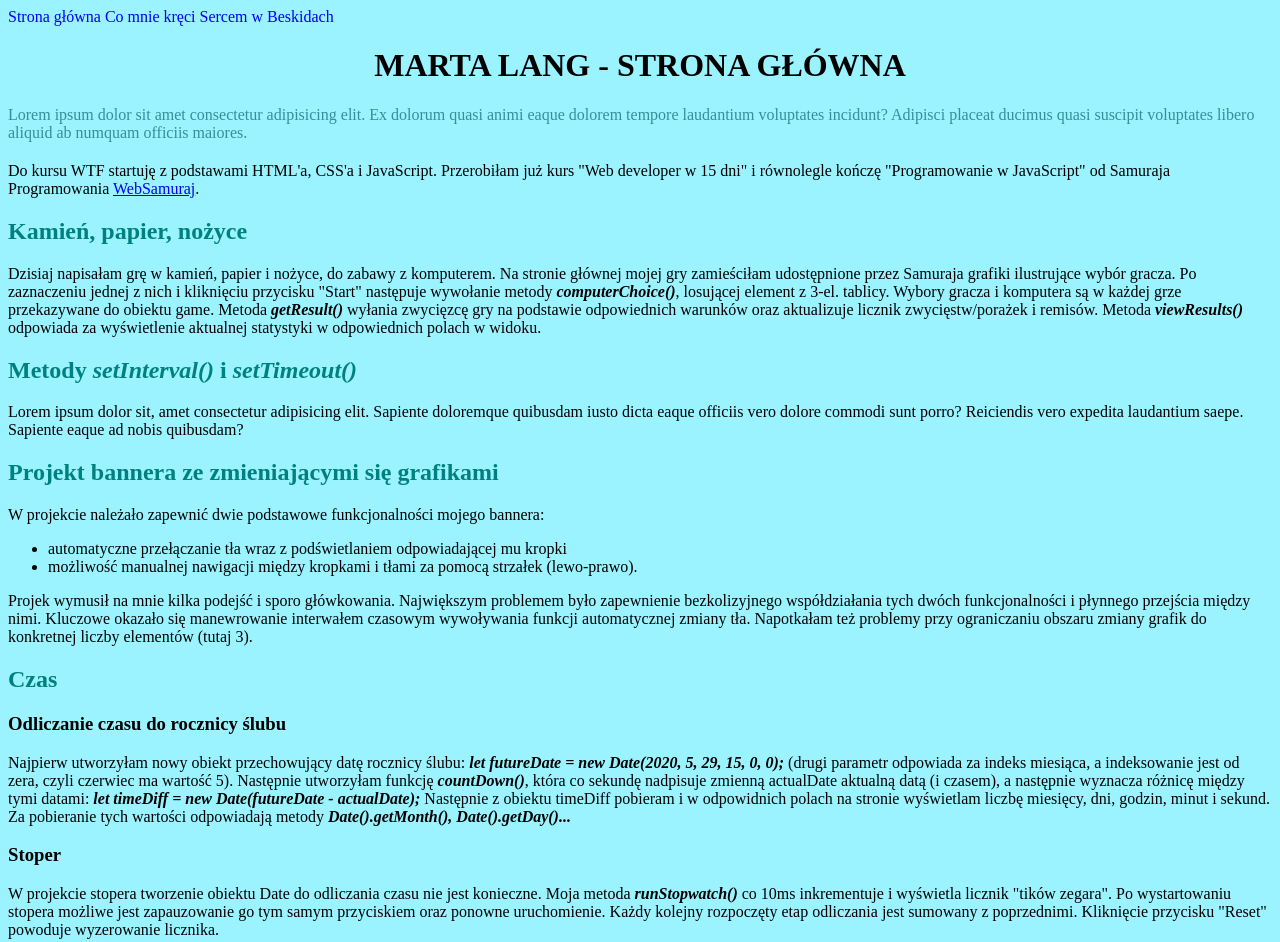
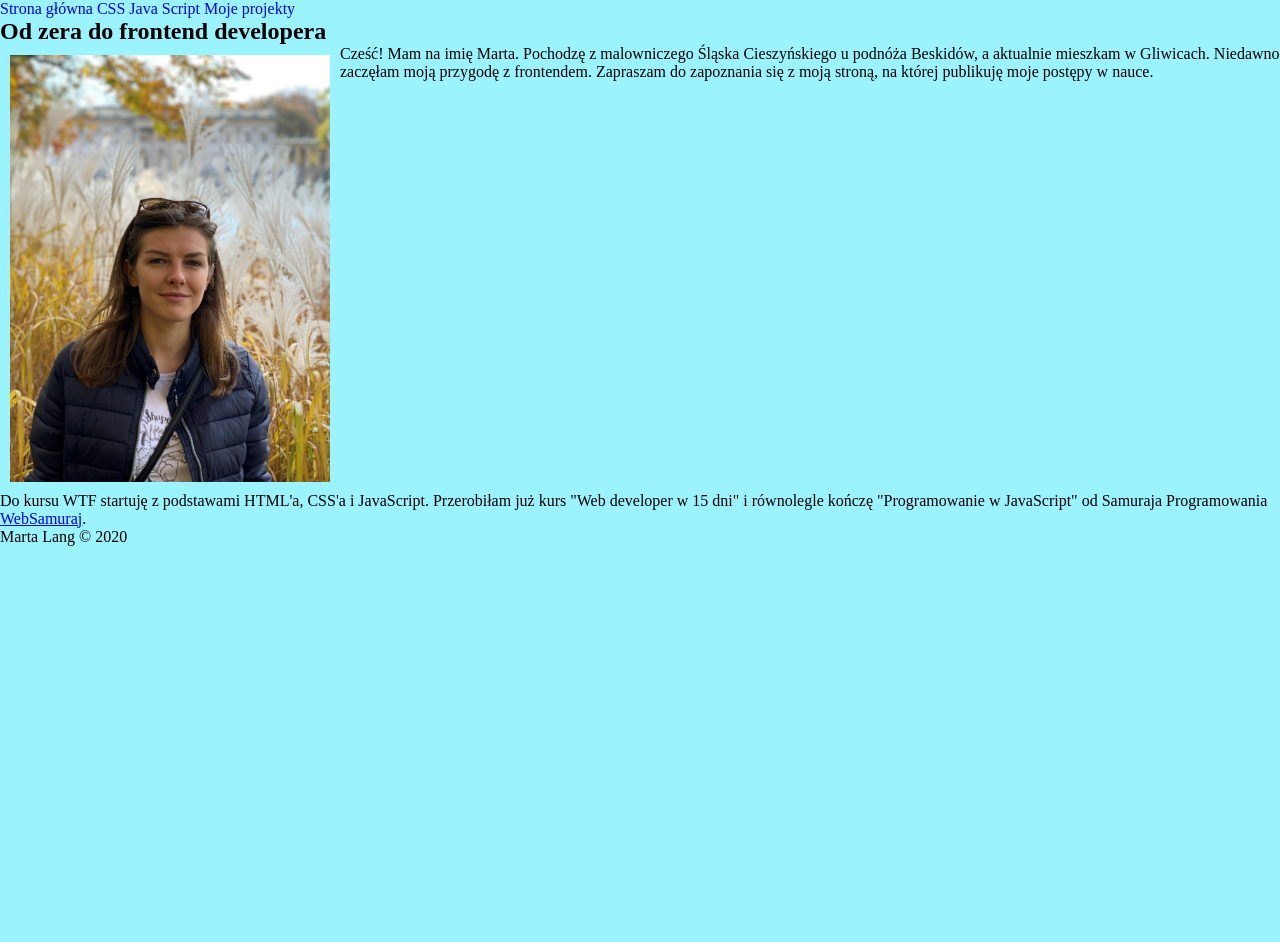
Before and after one commit to martalang/homepage, a plain HTML site: page html/index.html in a window 1280 px wide. Shown: the top 942 px of the page. After the commit the page ends 800 px from the top, so only its background shows below. Drawn offline with Linux system fonts and the light colour scheme.

Commit message:
Renamed files, renamed classes, organized structure

```diff
--- a/html/index.html
+++ b/html/index.html
@@ -10,99 +10,29 @@
 
 <body>
     <nav class="menu">
-        <a href="/html/index.html">Strona główna</a>
-        <a href="/html/hobby.html">Co mnie kręci</a>
-        <a href="/html/my-homeland.html">Sercem w Beskidach</a></nav>
+        <a class="menu__page menu__page--homepage" href="/html/index.html">Strona główna</a>
+        <a class="menu__page" href="/html/css.html">CSS</a>
+        <a class="menu__page" href="/html/java-script.html">Java Script</a>
+        <a class="menu__page" href="/html/my-projects.html">Moje projekty</a>
+    </nav>
+
     <main>
-        <header>
-            <h1 class="title">Marta Lang - strona główna</h1>
-        </header>
-        <section>
-            <p class="about-me">Lorem ipsum dolor sit amet consectetur adipisicing elit. Ex dolorum quasi animi eaque
-                dolorem tempore
-                laudantium voluptates incidunt? Adipisci placeat ducimus quasi suscipit voluptates libero aliquid ab
-                numquam
-                officiis maiores.</p>
+        <section class="introduction clearfix">
+            <header>
+                <h1 class="introduction__title">Od zera do frontend developera</h1>
+            </header>
+            <img class="introduction__photo" src="/img/Marta.jpg" alt="Zdjęcie profilowe">
+            <p class="introduction__description">Cześć! Mam na imię Marta. Pochodzę z malowniczego Śląska Cieszyńskiego
+                u podnóża Beskidów, a aktualnie mieszkam w Gliwicach. Niedawno zaczęłam moją przygodę z frontendem.
+                Zapraszam do zapoznania się z moją stroną, na której publikuję moje postępy w nauce.</p>
         </section>
-        <section>
-            <article>
-                <h2 class="intro-title"></h2>
-                <p class="intro-desc">Do kursu WTF startuję z podstawami HTML'a, CSS'a i JavaScript. Przerobiłam już
-                    kurs "Web developer w
-                    15
-                    dni" i równolegle kończę "Programowanie w JavaScript" od Samuraja Programowania <a
-                        href="https://websamuraj.pl/">WebSamuraj</a>. </p>
-            </article>
-            <article>
-                <h2 class="project-name">Kamień, papier, nożyce</h2>
-                <p class="project-desc">Dzisiaj napisałam grę w kamień, papier i nożyce, do zabawy z komputerem. Na
-                    stronie głównej mojej gry
-                    zamieściłam udostępnione przez Samuraja grafiki ilustrujące wybór gracza. Po zaznaczeniu jednej z
-                    nich i
-                    kliknięciu przycisku "Start" następuje wywołanie metody <span
-                        class="italics">computerChoice()</span>, losującej element z 3-el.
-                    tablicy. Wybory gracza i komputera są w każdej grze przekazywane do obiektu game. Metoda <span
-                        class="italics">getResult()</span>
-                    wyłania zwycięzcę gry na podstawie odpowiednich warunków oraz aktualizuje licznik zwycięstw/porażek
-                    i
-                    remisów. Metoda <span class="italics">viewResults() </span> odpowiada
-                    za wyświetlenie aktualnej statystyki w odpowiednich polach w widoku. </p>
-            </article>
-            <article>
-                <h2 class="project-name">Metody <span class="italics">setInterval()</span> i <span
-                        class="italics">setTimeout()</span></h2>
-                <p class="project-desc">
-                    Lorem ipsum dolor sit, amet consectetur adipisicing elit. Sapiente doloremque quibusdam iusto dicta
-                    eaque officiis vero dolore commodi sunt porro? Reiciendis vero expedita laudantium saepe. Sapiente
-                    eaque
-                    ad nobis quibusdam?
-                </p>
-            </article>
-            <article>
-                <h2 class="project-name">Projekt bannera ze zmieniającymi się grafikami</h2>
-                <p class="project-desc">
-                    W projekcie należało zapewnić dwie podstawowe funkcjonalności mojego bannera:
-                    <ul class="list">
-                        <li>automatyczne przełączanie tła wraz z podświetlaniem odpowiadającej mu kropki</li>
-                        <li>możliwość manualnej nawigacji między kropkami i tłami za pomocą strzałek (lewo-prawo).</li>
-                    </ul>
-                    Projek wymusił na mnie kilka podejść i sporo główkowania. Największym problemem było zapewnienie
-                    bezkolizyjnego współdziałania tych dwóch funkcjonalności i płynnego przejścia między nimi. Kluczowe
-                    okazało się manewrowanie interwałem czasowym wywoływania funkcji automatycznej zmiany tła.
-                    Napotkałam też problemy przy ograniczaniu obszaru zmiany grafik do konkretnej liczby elementów
-                    (tutaj
-                    3).
-                </p>
-            </article>
-            <article>
-                <h2 class="project-name">Czas</h2>
-                <h3 class="subproject-name">Odliczanie czasu do rocznicy ślubu</h3>
-                <p class="project-desc">Najpierw utworzyłam nowy obiekt przechowujący datę rocznicy ślubu: <span
-                        class="italics">let
-                        futureDate = new Date(2020, 5,
-                        29,
-                        15, 0, 0);</span> (drugi parametr odpowiada za indeks miesiąca, a indeksowanie jest od zera,
-                    czyli czerwiec
-                    ma
-                    wartość 5). Następnie utworzyłam funkcję <span class="italics">countDown()</span>, która co sekundę
-                    nadpisuje zmienną actualDate
-                    aktualną datą (i czasem), a następnie wyznacza różnicę między tymi datami: <span class="italics">let
-                        timeDiff = new
-                        Date(futureDate - actualDate);</span> Następnie z obiektu timeDiff pobieram i w odpowidnich
-                    polach na
-                    stronie
-                    wyświetlam liczbę miesięcy, dni, godzin, minut i sekund. Za pobieranie tych wartości odpowiadają
-                    metody
-                    <span class="italics">Date().getMonth(), Date().getDay()...</span> </p>
-                <h3 class="subproject-name">Stoper</h3>
-                <p class="project-desc">W projekcie stopera tworzenie obiektu Date do odliczania czasu nie jest
-                    konieczne. Moja metoda
-                    <span class="italics">runStopwatch()</span> co 10ms inkrementuje i wyświetla licznik "tików zegara".
-                    Po wystartowaniu stopera
-                    możliwe
-                    jest zapauzowanie go tym samym przyciskiem oraz ponowne uruchomienie. Każdy kolejny rozpoczęty etap
-                    odliczania jest sumowany z poprzednimi. Kliknięcie przycisku "Reset" powoduje wyzerowanie licznika.
-                </p>
+        <section class="articles">
+            <article class="first-steps">
+                <h2 class="first-steps__heading"></h2>
+                <p class="first-steps__description"> Do kursu
+                    WTF startuję z podstawami HTML'a, CSS'a i JavaScript. Przerobiłam już kurs "Web developer w 15 dni"
+                    i równolegle kończę "Programowanie w JavaScript" od Samuraja Programowania <a
+                        class="first-steps__link" href="https://websamuraj.pl/">WebSamuraj</a>.</p>
             </article>
         </section>
         <footer class="main-footer">Marta Lang &copy; 2020</footer>
--- a/style.css
+++ b/style.css
@@ -1,26 +1,25 @@
+* {
+    margin: 0;
+    padding: 0;
+    box-sizing: border-box;
+}
+
+.clearfix::after {
+    content: "";
+    display: block;
+    clear: both;
+}
+
 body {
     background-color: #9af3ff;
 }
 
 .menu a {
     text-decoration: none;
-
 }
 
-h1.title {
-    text-transform: uppercase;
-    text-align: center;
+.introduction__photo {
+    max-width: 25%;
+    float: left;
+    margin: 10px;
 }
-
-p.about-me {
-    color: #338f9b;
-}
-
-span.italics {
-    font-style: italic;
-    font-weight: bold;
-}
-
-h2.project-name {
-    color: teal;
-}
```
Also changed, not shown: html/css.html (added, +20 -0 lines), html/hobby.html (deleted, +0 -16 lines), html/java-script.html (added, +20 -0 lines), html/my-homeland.html (deleted, +0 -16 lines), html/my-projects.html (added, +91 -0 lines), img/Marta.JPG (added).
